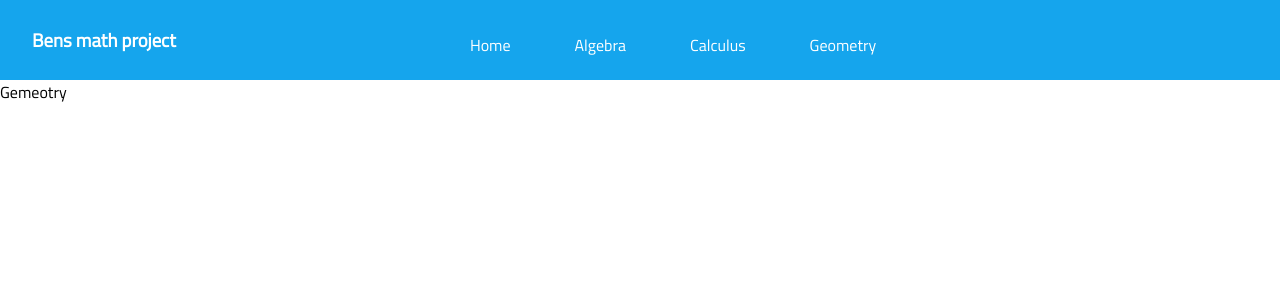
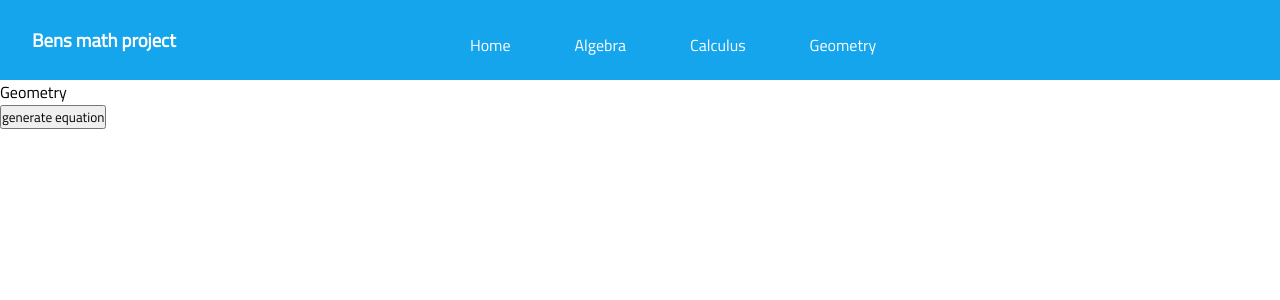
Before and after one commit to BenjaminWills/maths_website, a React (Create React App) app: page /geometry in a window 1280 px wide. Shown: the top 300 px of the page. Built offline with nearby package versions, Linux system fonts and the light colour scheme.

Commit message:
got button working!

```diff
--- a/src/Components/algebra_components/randomEquationGenerator.js
+++ b/src/Components/algebra_components/randomEquationGenerator.js
@@ -1,12 +1,14 @@
 import React from "react";
 
-export default function randomEquationGenerator() {
+export default function RandomEquationGenerator() {
   function sayHello() {
     alert("You clicked me!");
   }
   return (
     <div>
-      <button onClick={sayHello}>generate equation</button>
+      <button type="button" onClick={sayHello}>
+        generate equation
+      </button>
     </div>
   );
 }
--- a/src/pages/Algebra.js
+++ b/src/pages/Algebra.js
@@ -1,5 +1,5 @@
 import React from "react";
-import randomEquationGenerator from "../Components/algebra_components/randomEquationGenerator";
+import RandomEquationGenerator from "../Components/algebra_components/RandomEquationGenerator";
 var Latex = require("react-latex");
 
 export default function Algebra() {
@@ -75,7 +75,9 @@ export default function Algebra() {
             </strong>
           </p>
           <br></br>
-          <randomEquationGenerator />
+          <div className="center">
+            <RandomEquationGenerator />
+          </div>
           <h2>Order of operations</h2>
           <p>
             What you will learn whilst reading through this website - which I
--- a/src/pages/Geometry.js
+++ b/src/pages/Geometry.js
@@ -1,9 +1,11 @@
 import React from "react";
+import RandomEquationGenerator from "../Components/algebra_components/RandomEquationGenerator";
 
 export default function Geometry() {
   return (
     <>
-      <div>Gemeotry</div>
+      <div>Geometry</div>
+      <RandomEquationGenerator></RandomEquationGenerator>
     </>
   );
 }
```
